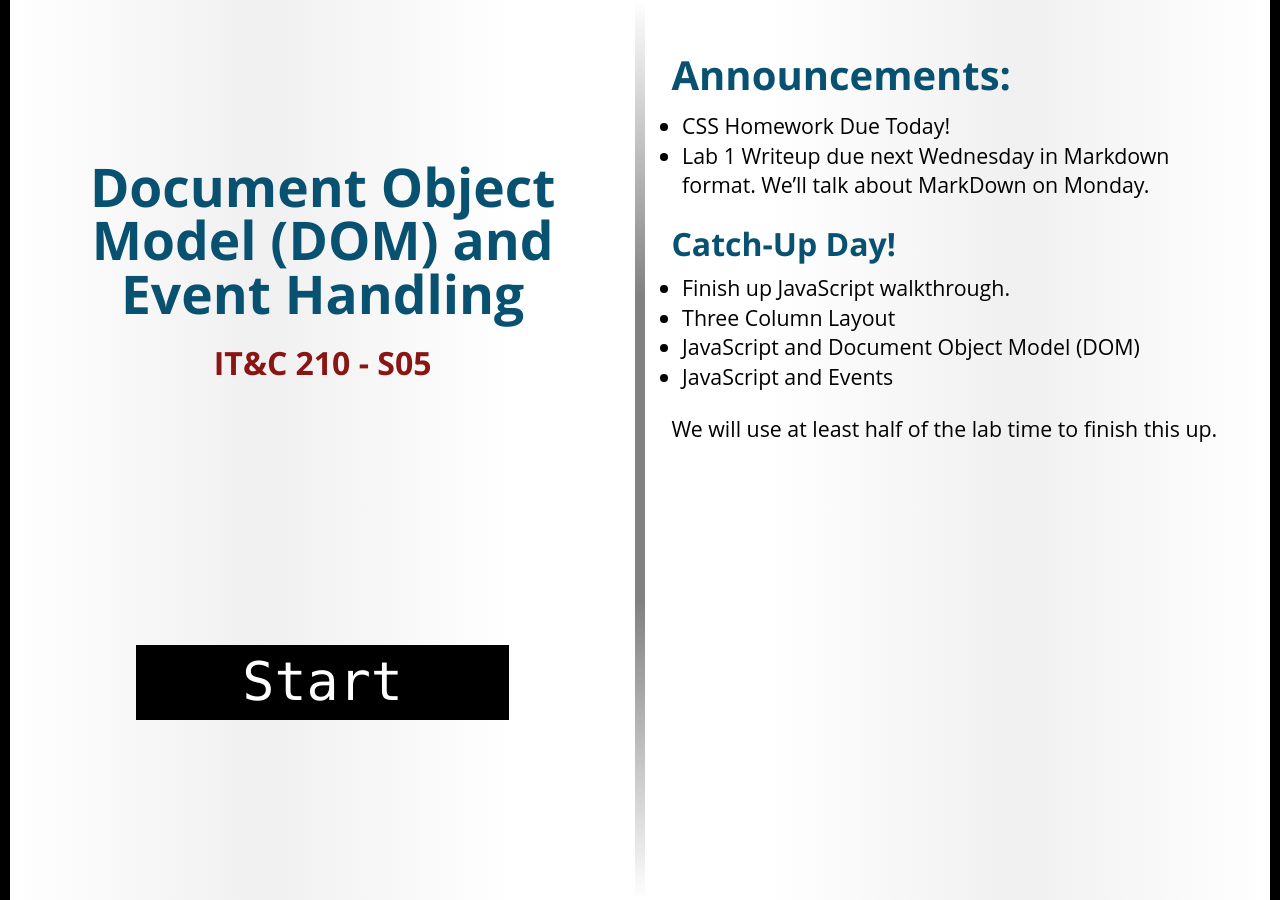
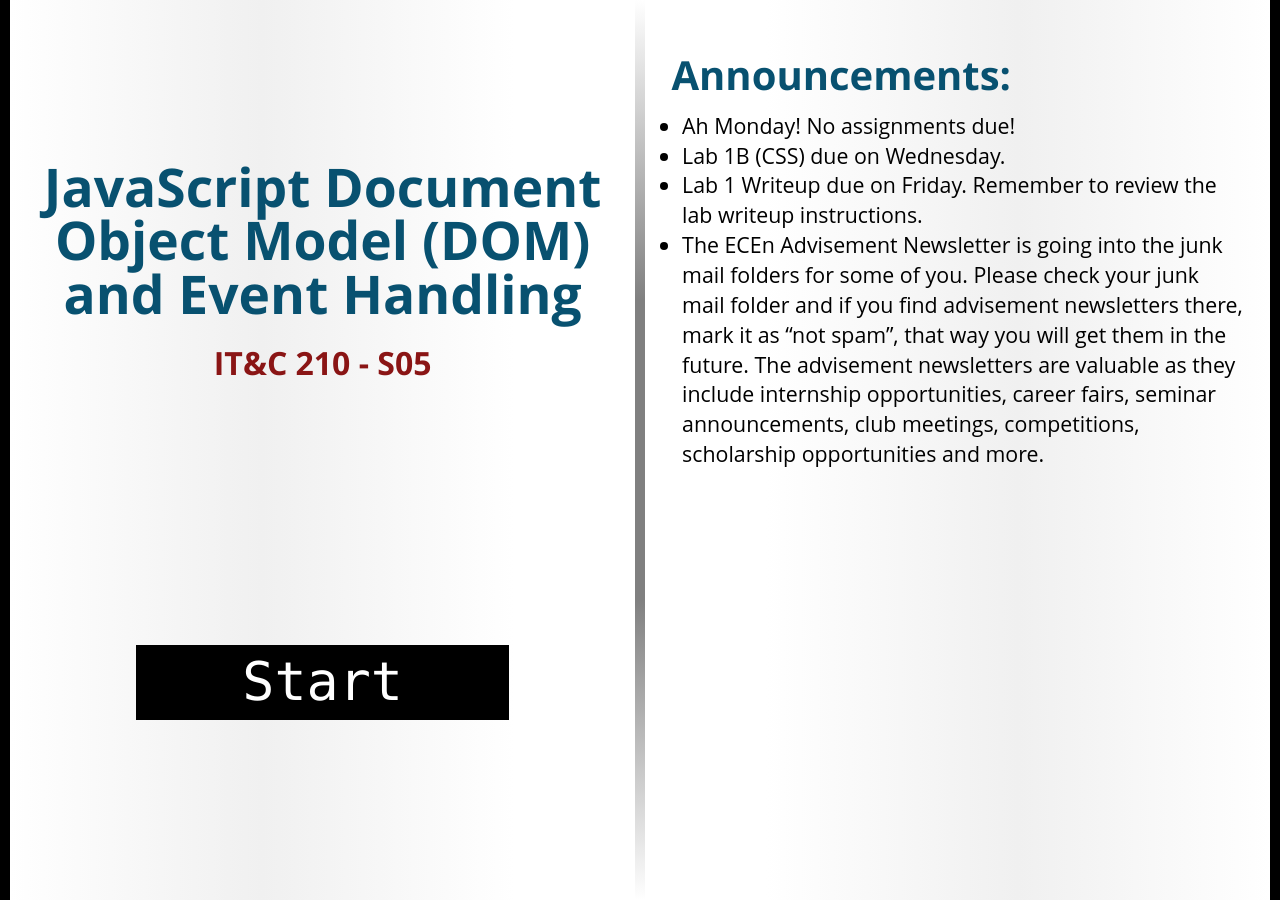
Before and after one commit to BYU-ITC-210/BYU-ITC-210.github.io, a Jekyll site: the page built from _welcome/S05.md, in a window 1280 px wide. Built offline with Jekyll 4.4.1, drawn with Linux system fonts in a browser that asks for light colours; some web fonts are replaced.

Commit message:
Welcome S05

```diff
--- a/_welcome/S05.md
+++ b/_welcome/S05.md
@@ -1,14 +1,8 @@
 ---
-title: Document Object Model (DOM) and Event Handling
+title: JavaScript Document Object Model (DOM) and Event Handling
 session: S05
 ---
-* CSS Homework Due Today!
-* Lab 1 Writeup due next Wednesday in Markdown format. We'll talk about MarkDown on Monday.
-
-## Catch-Up Day!
-* Finish up JavaScript walkthrough.
-* Three Column Layout
-* JavaScript and Document Object Model (DOM)
-* JavaScript and Events
-
-We will use at least half of the lab time to finish this up.
+* Ah Monday! No assignments due!
+* Lab 1B (CSS) due on Wednesday.
+* Lab 1 Writeup due on Friday. Remember to review the lab writeup instructions.
+* The ECEn Advisement Newsletter is going into the junk mail folders for some of you. Please check your junk mail folder and if you find advisement newsletters there, mark it as "not spam", that way you will get them in the future. The advisement newsletters are valuable as they include internship opportunities, career fairs, seminar announcements, club meetings, competitions, scholarship opportunities and more.
```
